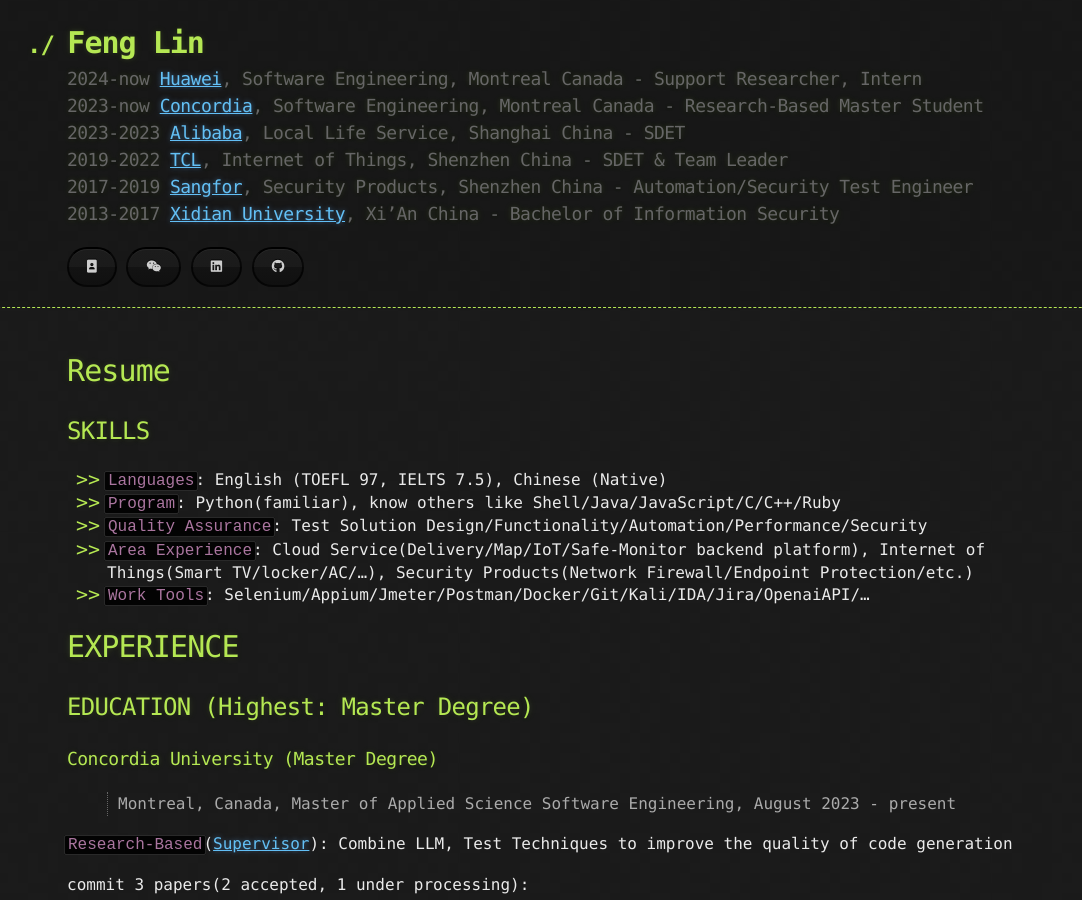
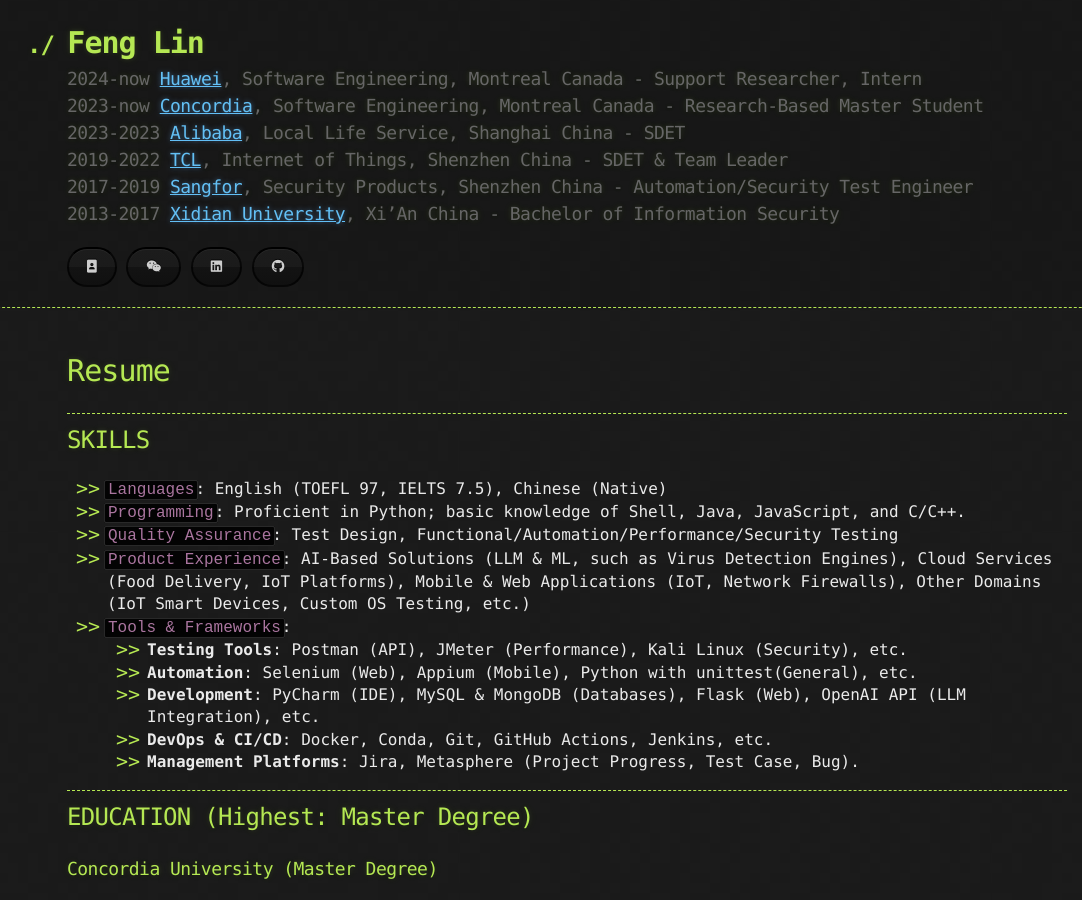
Before and after one commit to L1nwatch/L1nwatch.github.io, a Jekyll site: the page built from index.md, in a window 1280 px wide and 900 px high. Shown: the whole window, without its empty margins (73-1155 px from the left). Built offline with Jekyll 4.4.1, drawn with Linux system fonts in a browser that asks for light colours; our own code applies the rules of GitHub Pages for plain Markdown files.

Commit message:
[2025-01-17] try to update my resume

```diff
--- a/index.md
+++ b/index.md
@@ -4,15 +4,22 @@
 
 # Resume
 
+---
+
 ## SKILLS
 
 - `Languages`: English (TOEFL 97, IELTS 7.5), Chinese (Native)
-* `Program`: Python(familiar), know others like Shell/Java/JavaScript/C/C++/Ruby
-* `Quality Assurance`: Test Solution Design/Functionality/Automation/Performance/Security
-* `Area Experience`: Cloud Service(Delivery/Map/IoT/Safe-Monitor backend platform), Internet of Things(Smart TV/locker/AC/...), Security Products(Network Firewall/Endpoint Protection/etc.)
-* `Work Tools`: Selenium/Appium/Jmeter/Postman/Docker/Git/Kali/IDA/Jira/OpenaiAPI/…
+- `Programming`: Proficient in Python; basic knowledge of Shell, Java, JavaScript, and C/C++.
+- `Quality Assurance`: Test Design, Functional/Automation/Performance/Security Testing
+- `Product Experience`: AI-Based Solutions (LLM & ML, such as Virus Detection Engines), Cloud Services (Food Delivery, IoT Platforms), Mobile & Web Applications (IoT, Network Firewalls), Other Domains (IoT Smart Devices, Custom OS Testing, etc.)
+- `Tools & Frameworks`:
+  - **Testing Tools**: Postman (API), JMeter (Performance), Kali Linux (Security), etc.
+  - **Automation**: Selenium (Web), Appium (Mobile), Python with unittest(General), etc.
+  - **Development**: PyCharm (IDE), MySQL & MongoDB (Databases), Flask (Web), OpenAI API (LLM Integration), etc.
+  - **DevOps & CI/CD**: Docker, Conda, Git, GitHub Actions, Jenkins, etc.
+  - **Management Platforms**: Jira, Metasphere (Project Progress, Test Case, Bug).
 
-# EXPERIENCE
+---
 
 ## EDUCATION (Highest: Master Degree)
 
@@ -43,6 +50,8 @@
 
 C/C++, Data Structure Algorithm Analysis, Cryptography, Computer Networks,
 Software Reverse Engineering, Operating System Principles, Principles of Database, etc...
+
+---
 
 ## WORK
 
```
